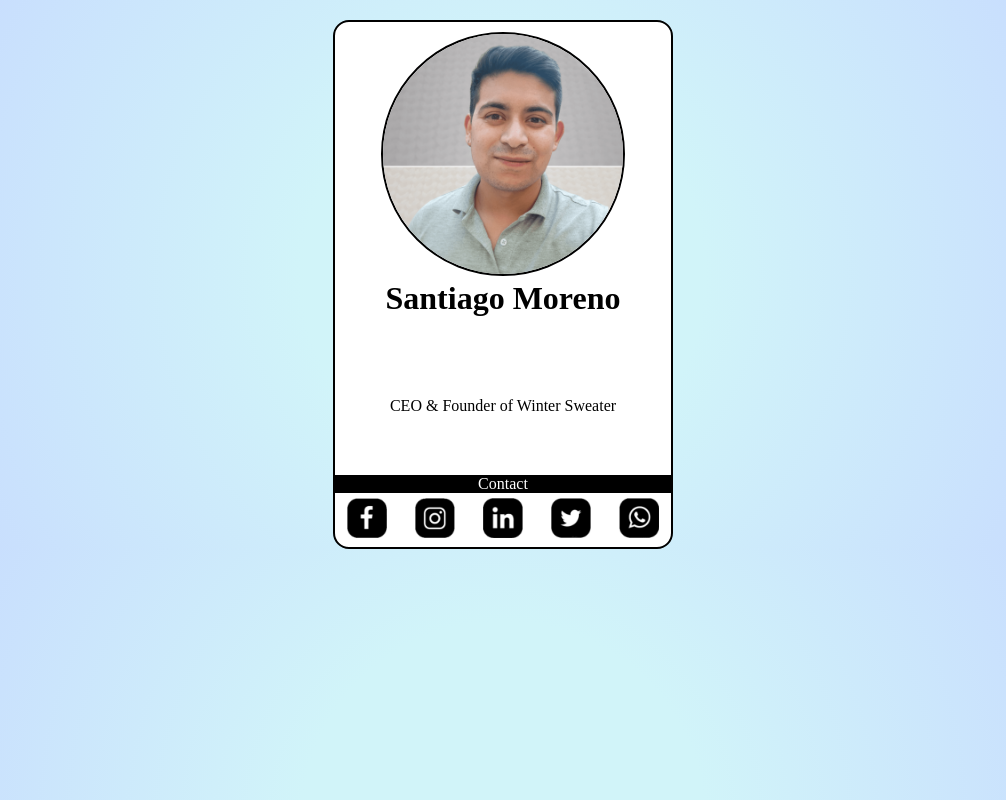
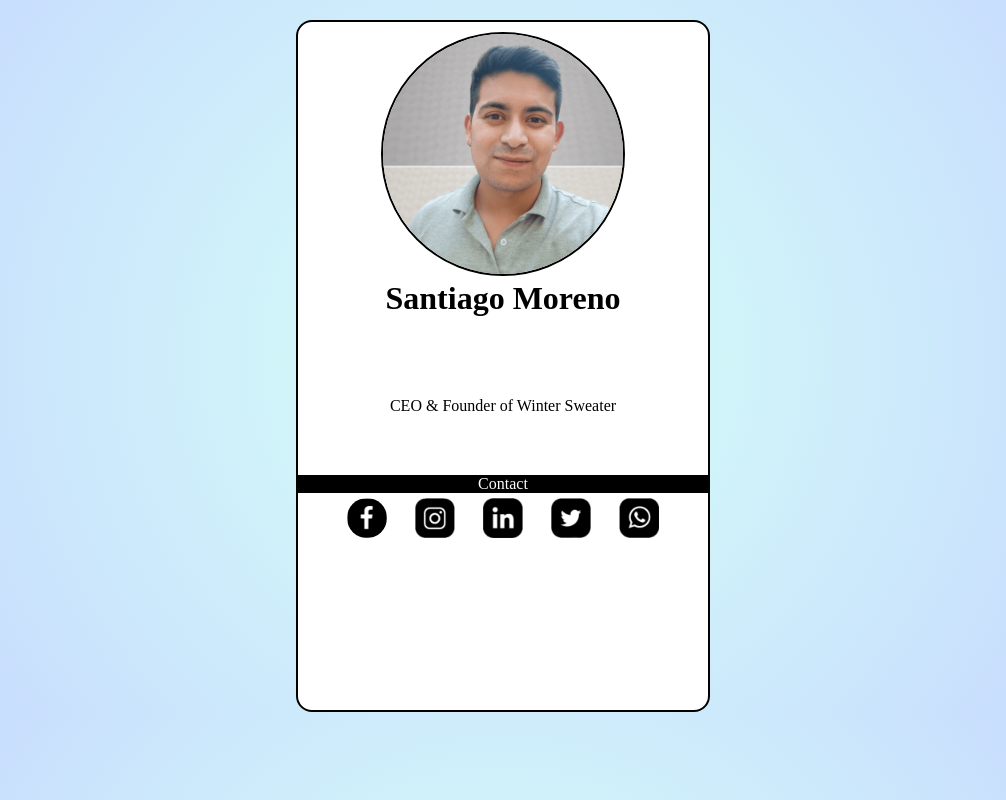
Before and after one commit to santtiagomc/card, a plain HTML site: page docs/index.html in a window 1280 px wide. In both pictures the pointer is over the picture 504 px from the left and 518 px from the top of the page. Shown: the whole page, without its empty margins (137-1143 px from the left). Drawn offline with Linux system fonts and the light colour scheme.

Commit message:
hover links

```diff
--- a/docs/style.css
+++ b/docs/style.css
@@ -13,6 +13,8 @@ body {
     border-radius: 16px;
     margin-top: 20px;
     background: #ffffff;
+    width: 32vw;
+    height: 86vh;
 }
 li {
     list-style: none;
@@ -45,3 +47,6 @@ footer p {
 a {
     text-decoration: none;
 }
+a img:hover {
+    border-radius: 100px;
+}
```
